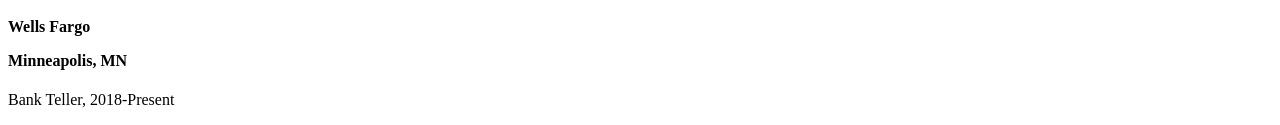
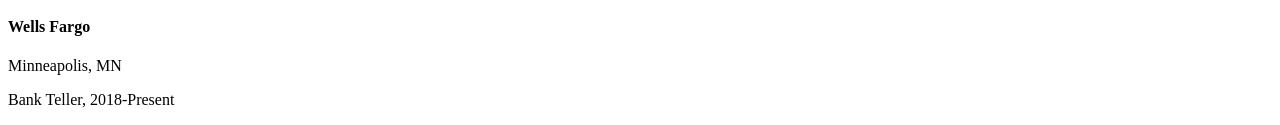
Before and after one commit to mlhershkovitz/mlhershkovitz.github.io, a plain HTML site: page prime_challenge.html in a window 1280 px wide. Shown: the part 216-341 px from the top of the page. Drawn offline with Linux system fonts and the light colour scheme.

Commit message:
Back to before

```diff
--- a/prime_challenge.html
+++ b/prime_challenge.html
@@ -12,7 +12,7 @@
     <p>612-790-4883<p>
 
     <h2>Relevant Experience</h2>
-    <h4>Wells Fargo <p>Minneapolis, MN</p></h4>
+    <h4>Wells Fargo</h4> <p>Minneapolis, MN</p>
     <p>Bank Teller, 2018-Present</p>
     <ul>
       <li>Explain, promote, or sell products or services such as temporary checks, money orders, cashier's checks, and other bank products, using computerized information about customers to tailor recommendations.</li>
```
